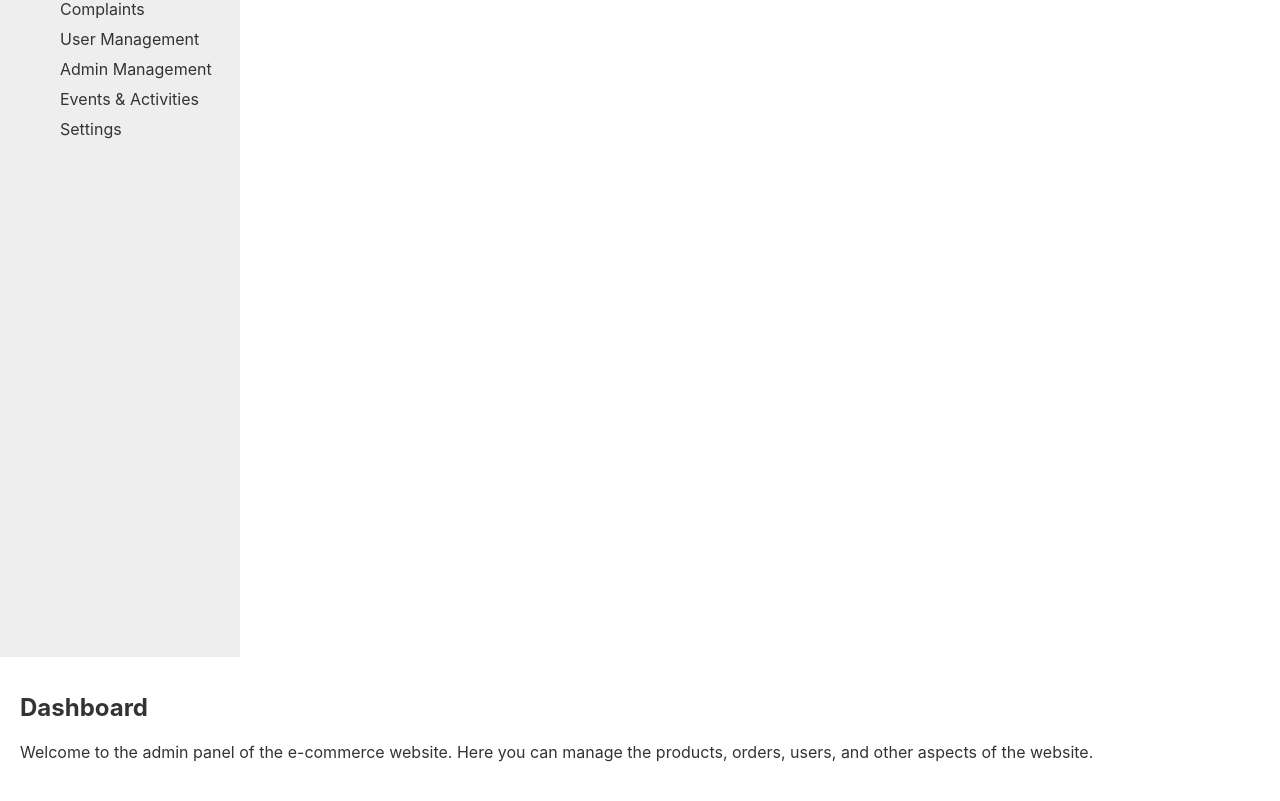
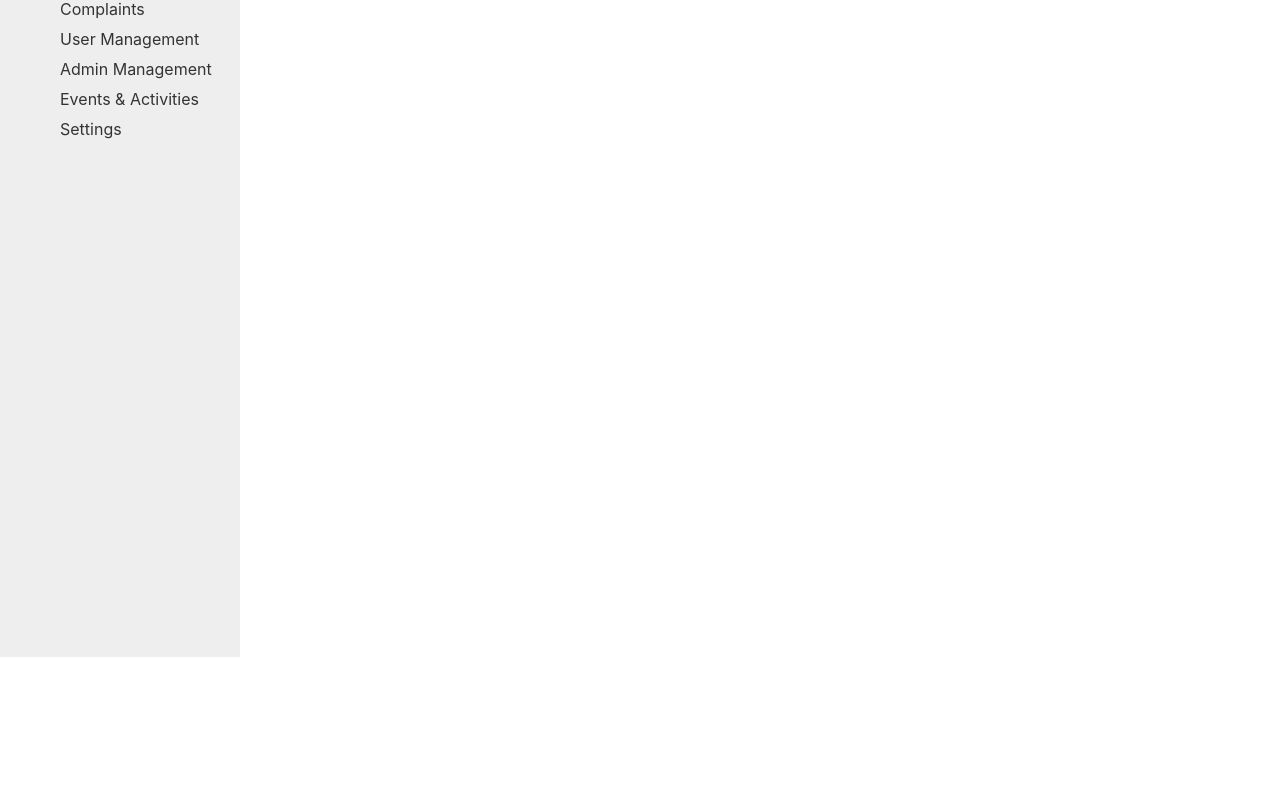
Before and after one commit to LakshmithaVaithilingam/e-commerce-react, a React (Create React App) app: page /dashboard in a window 1280 px wide. Shown: the part 243-1044 px from the top of the page. After the commit the page ends 900 px from the top, so only its background shows below. Built offline with nearby package versions, Linux system fonts and the light colour scheme.

Commit message:
Update app.js
Deleted the other options

```diff
--- a/src/App.js
+++ b/src/App.js
@@ -1,16 +1,10 @@
 // Import React, React Router, and the page components
 import React from 'react';
 import { BrowserRouter as Router, Route, Routes } from 'react-router-dom';
-import Dashboard from './pages/Dashboard';
 import ProductManagement from './pages/ProductManagement';
-// import OrderManagement from './pages/OrderManagement';
-// import Complaints from './pages/Complaints';
-// import UserManagement from './pages/UserManagement';
-// import AdminManagement from './pages/AdminManagement';
-// import EventsActivities from './pages/EventsActivities';
-// import Settings from './pages/Settings';
 import Navbar from './components/Navbar';
 import LeftPanel from './components/LeftPanel';
+import Category from './pages/Category';
 
 // Create the App component using the page components and the routes
 const App = () => {
@@ -19,9 +13,8 @@ const App = () => {
       <Navbar />
       <LeftPanel />
       <Routes>
-        <Route path="/dashboard" element={<Dashboard />} />
         <Route path="/product-management" element={<ProductManagement />} />
-        {/* <Route path="/order-management" element={<OrderManagement />} /> */}
+        <Route path="/category" element={<Category />} />
         {/* <Route path="/complaints" element={<Complaints />} /> */}
         {/* <Route path="/user-management" element={<UserManagement />} /> */}
         {/* <Route path="/admin-management" element={<AdminManagement />} /> */}
```
